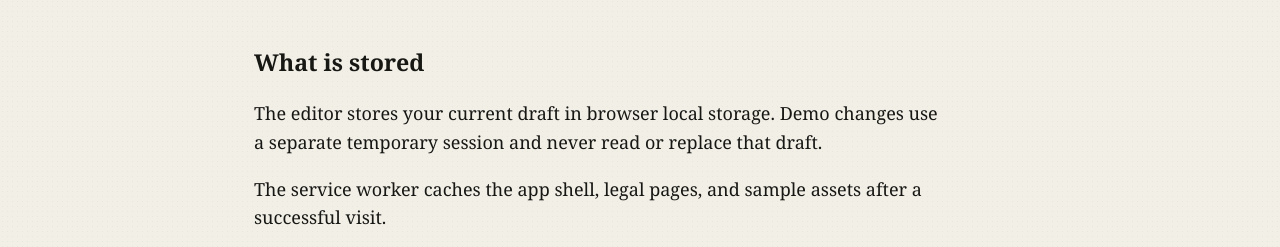
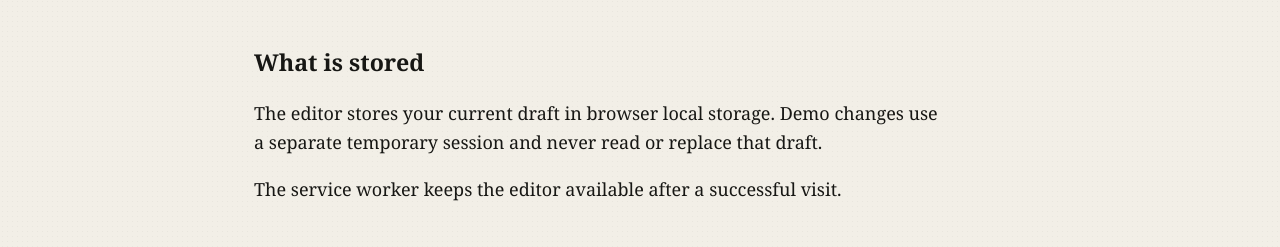
Before and after one commit to B-Divyesh/sf-proof-motion-canvas, a website: page public/privacy/index.html in a window 1280 px wide. Shown: the part 531-778 px from the top of the page. Drawn offline with Linux system fonts and the light colour scheme.

Commit message:
fix: align privacy copy with verified offline behavior

```diff
--- a/public/privacy/index.html
+++ b/public/privacy/index.html
@@ -24,7 +24,7 @@
   <body>
     <a class="skip" href="#main">Skip to main content</a>
     <header class="site-header"><a class="wordmark" href="/"><span class="mark" aria-hidden="true">P</span><span>Proof Motion Canvas</span></a><nav aria-label="Main navigation"><a href="/">Home</a><a href="/demo">Demo</a><a href="/privacy/" aria-current="page">Privacy</a></nav></header>
-    <main id="main"><p class="kicker">Updated 6 September 2026</p><h1>Understand how your draft is handled</h1><p class="lead">Your argument stays in this browser unless you download a file.</p><h2>What is stored</h2><p>The editor stores your current draft in browser local storage. Demo changes use a separate temporary session and never read or replace that draft.</p><p>The service worker caches the app shell, legal pages, and sample assets after a successful visit.</p><h2>What is sent</h2><p>The editor has no accounts, analytics, advertising, trackers, or third-party runtime services. Your text, diagrams, and exported files are not sent by the editor.</p><p>Hosting systems may keep short-lived request logs for reliability and security.</p><h2>Control your data</h2><p>Download JSON before clearing site data if you want a portable copy. Clearing this site’s browser storage removes the draft and offline cache.</p><h2>Ask a privacy question</h2><p>Email <a href="mailto:privacy@sociobot.in">privacy@sociobot.in</a>.</p></main>
+    <main id="main"><p class="kicker">Updated 6 September 2026</p><h1>Understand how your draft is handled</h1><p class="lead">Your argument stays in this browser unless you download a file.</p><h2>What is stored</h2><p>The editor stores your current draft in browser local storage. Demo changes use a separate temporary session and never read or replace that draft.</p><p>The service worker keeps the editor available after a successful visit.</p><h2>What is sent</h2><p>The editor has no accounts, analytics, advertising, trackers, or third-party runtime services. Your text, diagrams, and exported files are not sent by the editor.</p><p>Hosting systems may keep short-lived request logs for reliability and security.</p><h2>Control your data</h2><p>Download JSON before clearing site data if you want a portable copy. Clearing this site’s browser storage removes the draft and offline files.</p><h2>Ask a privacy question</h2><p>Email <a href="mailto:privacy@sociobot.in">privacy@sociobot.in</a>.</p></main>
     <footer class="site-footer"><p><strong>Proof Motion Canvas</strong> builds inspectable animated explanations.</p><nav aria-label="Footer navigation"><a href="/privacy/">Privacy</a><a href="/terms/">Terms</a></nav><p>Built by Param Factory · Version 1.1.0</p></footer>
   </body>
 </html>
```
